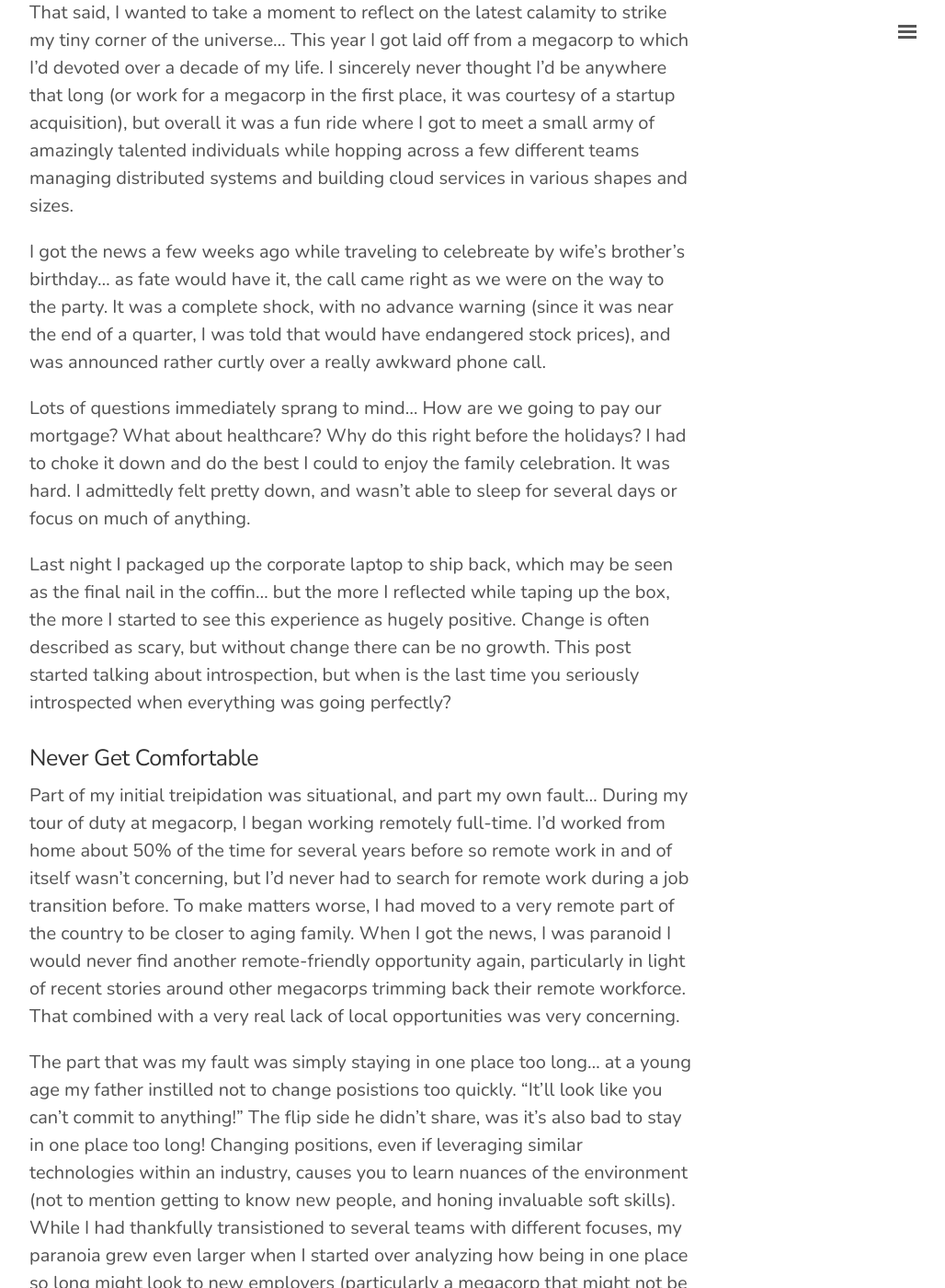
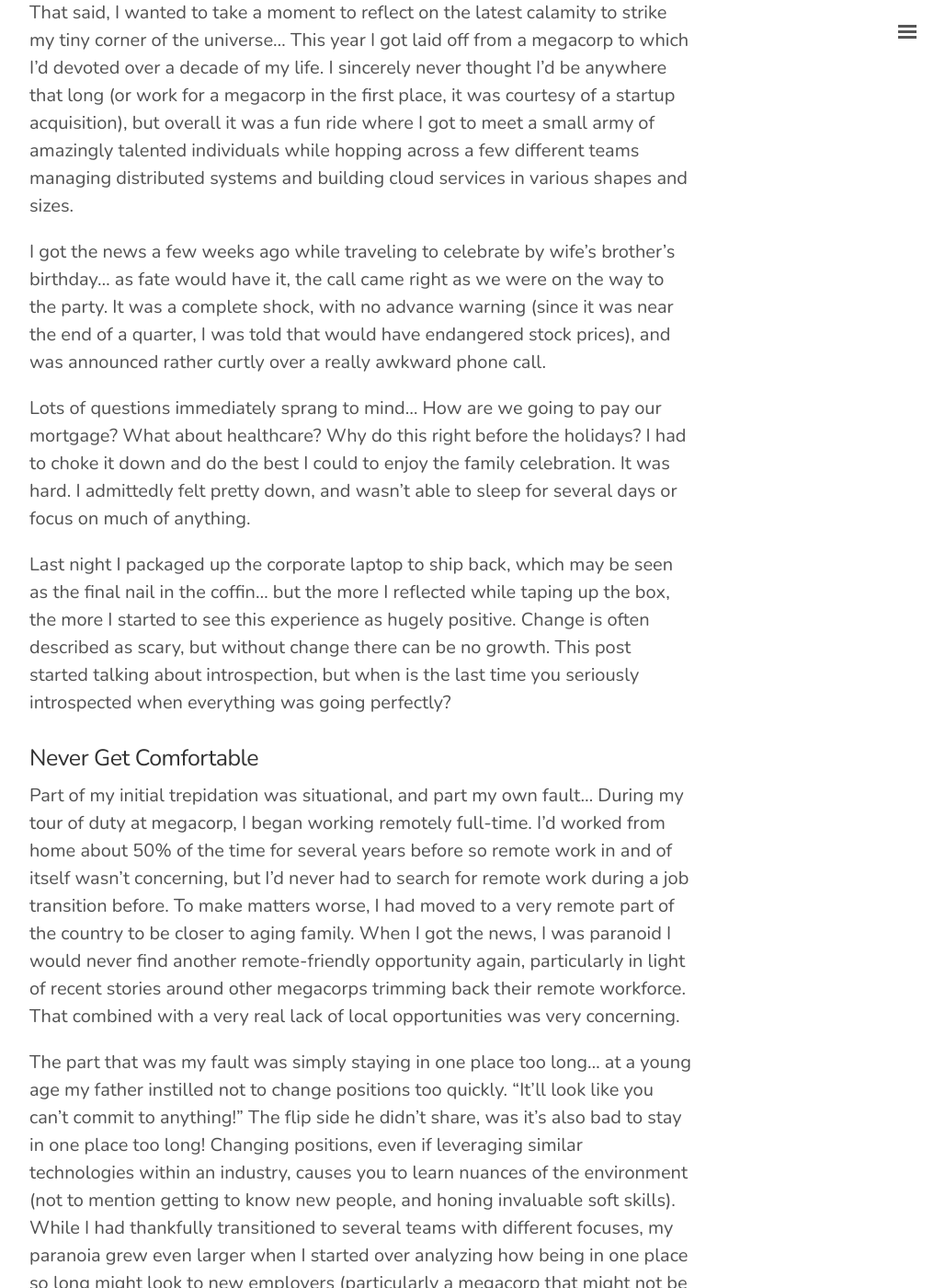
Before and after one commit to deadlysyn/blog, a Jekyll site: the page built from _posts/2017-11-23-gobble-gobble.md, in a window 1280 px wide and 1400 px high, scrolled down 676 px. Shown: the whole window at 92% size, without its empty margins (248-1276 px from the left). Built offline with Jekyll 4.4.1, drawn with Linux system fonts in a browser that asks for light colours; some of the changed text lies outside the part shown.

Commit message:
fix spelling errors

```diff
--- a/_posts/2017-11-23-gobble-gobble.md
+++ b/_posts/2017-11-23-gobble-gobble.md
@@ -16,7 +16,7 @@ First and foremost, I am extremely grateful for my family.  The past couple year
 
 That said, I wanted to take a moment to reflect on the latest calamity to strike my tiny corner of the universe...  This year I got laid off from a megacorp to which I'd devoted over a decade of my life.  I sincerely never thought I'd be anywhere that long (or work for a megacorp in the first place, it was courtesy of a startup acquisition), but overall it was a fun ride where I got to meet a small army of amazingly talented individuals while hopping across a few different teams managing distributed systems and building cloud services in various shapes and sizes.
 
-I got the news a few weeks ago while traveling to celebreate by wife's brother's birthday...  as fate would have it, the call came right as we were on the way to the party.  It was a complete shock, with no advance warning (since it was near the end of a quarter, I was told that would have endangered stock prices), and was announced rather curtly over a really awkward phone call.
+I got the news a few weeks ago while traveling to celebrate by wife's brother's birthday...  as fate would have it, the call came right as we were on the way to the party.  It was a complete shock, with no advance warning (since it was near the end of a quarter, I was told that would have endangered stock prices), and was announced rather curtly over a really awkward phone call.
 
 Lots of questions immediately sprang to mind...  How are we going to pay our mortgage?  What about healthcare?  Why do this right before the holidays?  I had to choke it down and do the best I could to enjoy the family celebration.  It was hard.  I admittedly felt pretty down, and wasn't able to sleep for several days or focus on much of anything.
 
@@ -24,11 +24,11 @@ Last night I packaged up the corporate laptop to ship back, which may be seen as
 
 ### Never Get Comfortable
 
-Part of my initial treipidation was situational, and part my own fault...  During my tour of duty at megacorp, I began working remotely full-time.  I'd worked from home about 50% of the time for several years before so remote work in and of itself wasn't concerning, but I'd never had to search for remote work during a job transition before.  To make matters worse, I had moved to a very remote part of the country to be closer to aging family.  When I got the news, I was paranoid I would never find another remote-friendly opportunity again, particularly in light of recent stories around other megacorps trimming back their remote workforce.  That combined with a very real lack of local opportunities was very concerning.
+Part of my initial trepidation was situational, and part my own fault...  During my tour of duty at megacorp, I began working remotely full-time.  I'd worked from home about 50% of the time for several years before so remote work in and of itself wasn't concerning, but I'd never had to search for remote work during a job transition before.  To make matters worse, I had moved to a very remote part of the country to be closer to aging family.  When I got the news, I was paranoid I would never find another remote-friendly opportunity again, particularly in light of recent stories around other megacorps trimming back their remote workforce.  That combined with a very real lack of local opportunities was very concerning.
 
-The part that was my fault was simply staying in one place too long...  at a young age my father instilled not to change posistions too quickly.  "It'll look like you can't commit to anything!"  The flip side he didn't share, was it's also bad to stay in one place too long!  Changing positions, even if leveraging similar technologies within an industry, causes you to learn nuances of the environment (not to mention getting to know new people, and honing invaluable soft skills).  While I had thankfully transistioned to several teams with different focuses, my paranoia grew even larger when I started over analyzing how being in one place so long might look to new employers (particularly a megacorp that might not be viewed as innovative by younger companies).  Even worse, going so long without interviewing doesn't do much for one's confidence -- and make no mistake, interviewing is a skill that languishes without practice like any other!  No matter how intelligent you are, it can be daunting to face countless conversations with strangers that are ultimately trying to judge you and pick apart everything you say and do (or don't).
+The part that was my fault was simply staying in one place too long...  at a young age my father instilled not to change positions too quickly.  "It'll look like you can't commit to anything!"  The flip side he didn't share, was it's also bad to stay in one place too long!  Changing positions, even if leveraging similar technologies within an industry, causes you to learn nuances of the environment (not to mention getting to know new people, and honing invaluable soft skills).  While I had thankfully transitioned to several teams with different focuses, my paranoia grew even larger when I started over analyzing how being in one place so long might look to new employers (particularly a megacorp that might not be viewed as innovative by younger companies).  Even worse, going so long without interviewing doesn't do much for one's confidence -- and make no mistake, interviewing is a skill that languishes without practice like any other!  No matter how intelligent you are, it can be daunting to face countless conversations with strangers that are ultimately trying to judge you and pick apart everything you say and do (or don't).
 
-So the fear was real and taking hold, but thankfully my family was supportive throughout...  My wife found a quote which really made me think -- it comes from John F. Kennedy who said, "Those who dare to fail miserably can achieve greatly."  What was I so scared of, really?  How could I hope to learn and grow if I stayed forever nestled in my comfort zone?
+So, the fear was real and taking hold, but thankfully my family was supportive throughout...  My wife found a quote which really made me think -- it comes from John F. Kennedy who said, "Those who dare to fail miserably can achieve greatly."  What was I so scared of, really?  How could I hope to learn and grow if I stayed forever nestled in my comfort zone?
 
 ### Change is a Blessing
 
```
Also changed, not shown: other parts of _posts/2017-11-23-gobble-gobble.md (+3 -3 lines).
